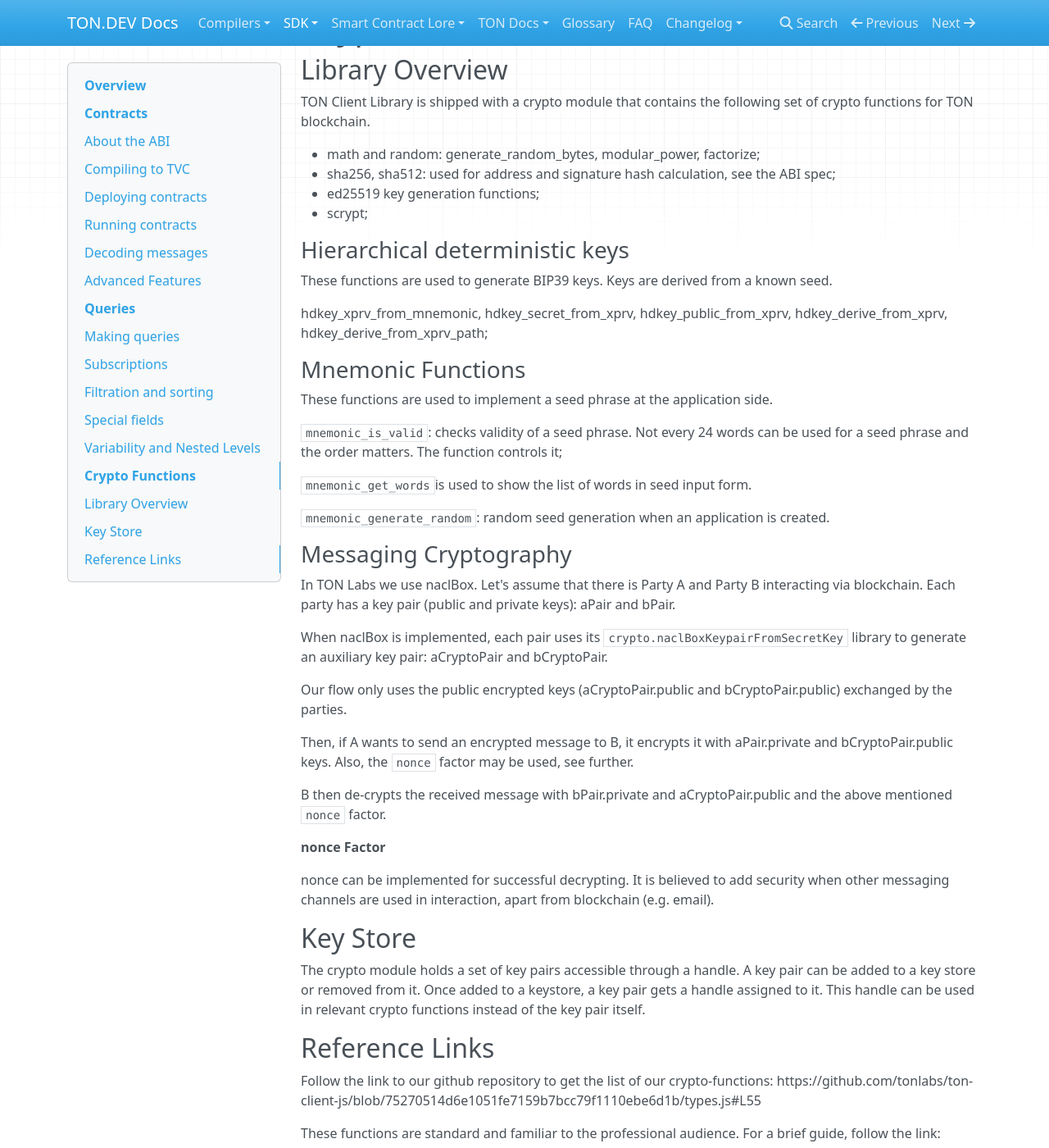
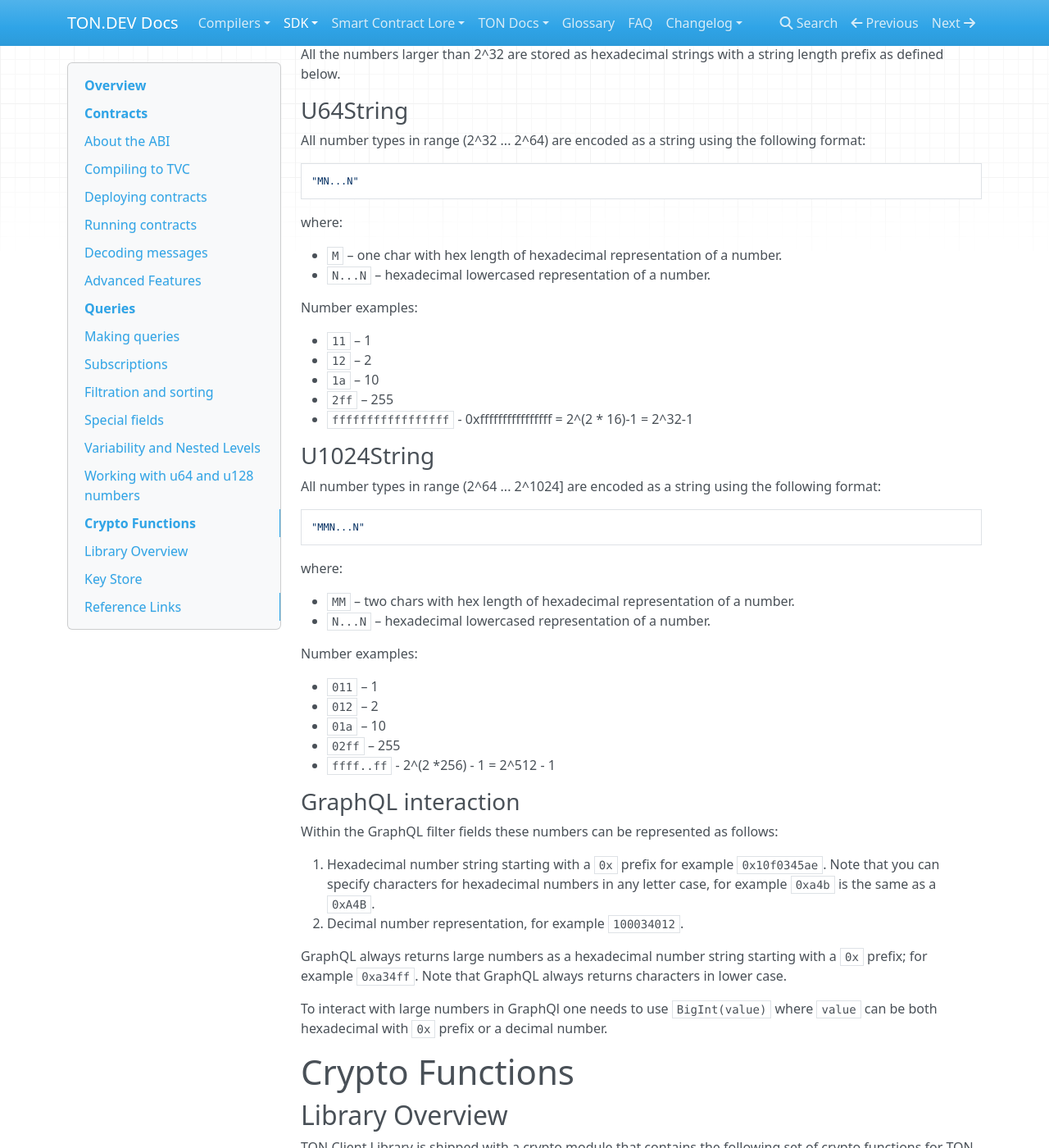
Before and after one commit to condor-the-bird/tondev, an MkDocs documentation site: the page built from docs/SDK/Client Libraries/Library Modules.md, in a window 1280 px wide and 1400 px high, scrolled down 11807 px. Shown: the whole window at 82% size. Built offline with MkDocs 1.6.1, drawn with Linux system fonts in a browser that asks for light colours; nearby versions of some CDN libraries.

Commit message:
Update Library Modules.md

````diff
--- a/docs/SDK/Client Libraries/Library Modules.md
+++ b/docs/SDK/Client Libraries/Library Modules.md
@@ -507,6 +507,63 @@ query{
 
 We see that the existing approach and schema are not perfect. There are improvement options and wee seek to implement them.
 
+##  Working with u64 and u128 numbers
+
+All the numbers larger than 2^32 are stored as hexadecimal strings with a string length prefix as defined below.
+
+### U64String
+
+All number types in range (2^32 ... 2^64) are encoded as a string using the following format:
+
+```
+"MN...N"
+```
+
+where:
+
+- `M` – one char with hex length of hexadecimal representation of a number.
+- `N...N` – hexadecimal lowercased representation of a number.
+
+Number examples:
+
+- `11` – 1
+- `12` – 2
+- `1a` – 10
+- `2ff` – 255
+- `fffffffffffffffff` - 0xffffffffffffffff = 2^(2 * 16)-1 = 2^32-1
+
+### U1024String
+
+All number types in range (2^64 ... 2^1024] are encoded as a string using the following format:
+
+```
+"MMN...N"
+```
+
+where:
+
+- `MM` – two chars with hex length of hexadecimal representation of a number.
+- `N...N` – hexadecimal lowercased representation of a number.
+
+Number examples:
+
+- `011` – 1
+- `012` – 2
+- `01a` – 10
+- `02ff` – 255
+- `ffff..ff` - 2^(2 *256) - 1 = 2^512 - 1
+
+### GraphQL interaction
+
+Within the GraphQL filter fields these numbers can be represented as follows:
+
+1. Hexadecimal number string starting with a `0x` prefix for example `0x10f0345ae`. Note that you can specify characters for hexadecimal numbers in any letter case, for example `0xa4b` is the same as a `0xA4B`.
+2. Decimal number representation, for example `100034012`.
+
+GraphQL always returns large numbers as a hexadecimal number string starting with a `0x` prefix; for example `0xa34ff`. Note that GraphQL always returns characters in lower case.
+
+To interact with large numbers in GraphQl one needs to use `BigInt(value)` where `value` can be both hexadecimal with `0x` prefix or a decimal number.
+
 # Crypto Functions
 
 ## Library Overview
````
